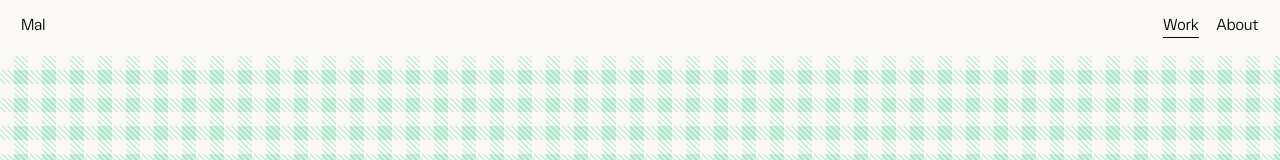
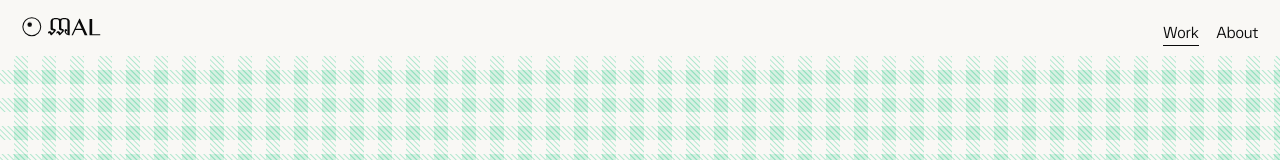
Before and after one commit to xn-ml-sia/minimalmal, a React (Vite) app: page / in a window 1280 px wide. Shown: the top 160 px of the page. Built offline with nearby package versions, Linux system fonts and the light colour scheme.

Commit message:
Add bouncing circle mark and SVG wordmark to the nav.

```diff
--- a/src/mal/Nav.tsx
+++ b/src/mal/Nav.tsx
@@ -6,8 +6,12 @@
 
   return (
     <header className="mal-nav">
-      <NavLink to="/" className="mal-nav__mark" end>
-        Mal
+      <NavLink to="/" className="mal-nav__mark" end aria-label="Mal Som home">
+        <svg className="mal-nav__logo" viewBox="0 0 32 32" fill="none" aria-hidden="true">
+          <circle className="mal-nav__logo-ring" cx="16" cy="16" r="13.25" stroke="currentColor" strokeWidth="1.5" />
+          <circle className="mal-nav__logo-dot" cx="16" cy="16" r="3.35" fill="currentColor" />
+        </svg>
+        <span className="mal-nav__wordmark" aria-hidden="true" />
       </NavLink>
       <nav className="mal-nav__links">
         {nav.map((item) => (
--- a/src/mal/styles/mal.css
+++ b/src/mal/styles/mal.css
@@ -122,8 +122,69 @@
 }
 
 html[data-mal] .mal-nav__mark {
-  font-weight: 400;
-  font-variation-settings: 'wght' 500;
+  --mal-mark-size: 1.35em;
+  display: inline-flex;
+  align-items: center;
+  gap: 0.32em;
+  line-height: 1;
+}
+
+html[data-mal] .mal-nav__wordmark {
+  display: block;
+  height: calc(var(--mal-mark-size) * 0.82);
+  width: calc(var(--mal-mark-size) * 0.82 * 69 / 23);
+  flex: none;
+  background-color: currentColor;
+  -webkit-mask: url('/images/portfolio/malword.svg') no-repeat center / contain;
+  mask: url('/images/portfolio/malword.svg') no-repeat center / contain;
+}
+
+html[data-mal] .mal-nav__logo {
+  width: var(--mal-mark-size);
+  height: var(--mal-mark-size);
+  display: block;
+  flex: none;
+  overflow: visible;
+}
+
+html[data-mal] .mal-nav__logo-dot {
+  transform-origin: 16px 16px;
+  animation: mal-logo-bounce 3.2s linear infinite;
+}
+
+/* Straight chords between rim hits — circular billiard / ping-pong. */
+@keyframes mal-logo-bounce {
+  0% {
+    transform: translate(0px, -7.4px);
+  }
+  14.29% {
+    transform: translate(7.21px, 1.65px);
+  }
+  28.57% {
+    transform: translate(-3.21px, 6.67px);
+  }
+  42.86% {
+    transform: translate(-5.79px, -4.61px);
+  }
+  57.14% {
+    transform: translate(5.79px, -4.61px);
+  }
+  71.43% {
+    transform: translate(3.21px, 6.67px);
+  }
+  85.71% {
+    transform: translate(-7.21px, 1.65px);
+  }
+  100% {
+    transform: translate(0px, -7.4px);
+  }
+}
+
+@media (prefers-reduced-motion: reduce) {
+  html[data-mal] .mal-nav__logo-dot {
+    animation: none;
+    transform: none;
+  }
 }
 
 html[data-mal][data-mal-page='home'],
```
Also changed, not shown: public/favicon.svg, public/images/portfolio/malword.svg (added).
